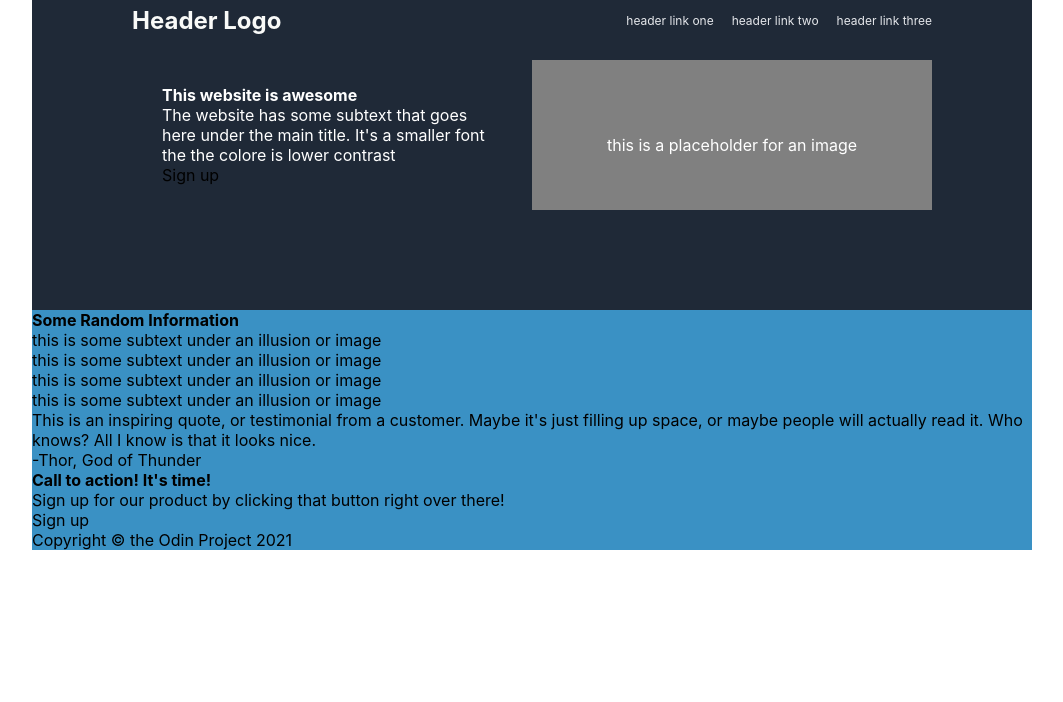
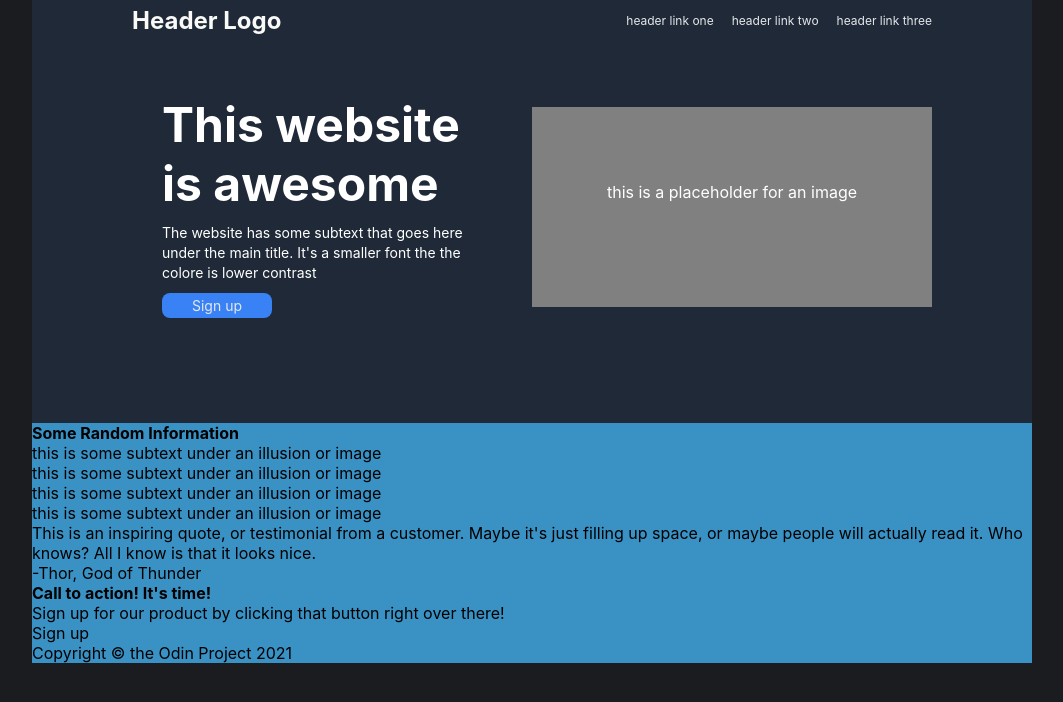
Before and after one commit to Nedev3/TOP-Landing-Page, a plain HTML site: page index.html in a window 1280 px wide. Shown: the whole page, without its empty margins (108-1171 px from the left). Drawn offline with Linux system fonts and the light colour scheme.

Commit message:
button design

```diff
--- a/main.css
+++ b/main.css
@@ -3,6 +3,7 @@ html {
     box-sizing: border-box;
     height: 100%;
     padding: 0px;
+    background-color: #1a1c1f;
 }
 *,*::before, *::after {
     box-sizing: inherit;
@@ -15,50 +16,7 @@ html {
     vertical-align: baseline;
     background: transparent;
 }
-/* ---------------------------------- */
-/**
- * 1. Change the font styles in all browsers.
- * 2. Remove the margin in Firefox and Safari.
- */
 
- button,
- input,
- optgroup,
- select,
- textarea {
-   font-family: inherit; /* 1 */
-   font-size: 100%; /* 1 */
-   line-height: 1.15; /* 1 */
-   margin: 0; /* 2 */
- }
-
- /**
-  * Show the overflow in IE.
-  * 1. Show the overflow in Edge.
-  */
-
- button,
- input { /* 1 */
-   overflow: visible;
- }
-
- /**
-  * Remove the inheritance of text transform in Edge, Firefox, and IE.
-  * 1. Remove the inheritance of text transform in Firefox.
-  */
-
- button,
- select { /* 1 */
-   text-transform: none;
- }
-
- button,
- [type="button"],
- [type="reset"],
- [type="submit"] {
-   -webkit-appearance: button;
- }
- /*==========================*/
 
 
 .contentContainer{
@@ -78,7 +36,7 @@ header {
     display: flex;
     justify-content: space-between;
     align-items: center;
-    margin-bottom: 20px;
+    margin-bottom: 50px;
 }
 .headerLogo{
     font-size: 24px;
@@ -106,6 +64,24 @@ header {
     width: 400px;
     text-align: center;
     background: gray;
-    height: 150px;
+    height: 200px;
     padding-top: 75px;
 }
+.titleSec h1 {
+    font-size: 48px;
+    font-weight: bolder;
+
+}
+.titleSec p {
+    margin-top: 10px;
+    font-size: 14px;
+    line-height: 20px;
+}
+.titleSec button {
+    background-color: #3882F6;
+    color: #e5e7eb;
+    font-size: 14px;
+    padding: 4px 30px;
+    border-radius: 8px;
+    margin-top: 10px;
+}
```
